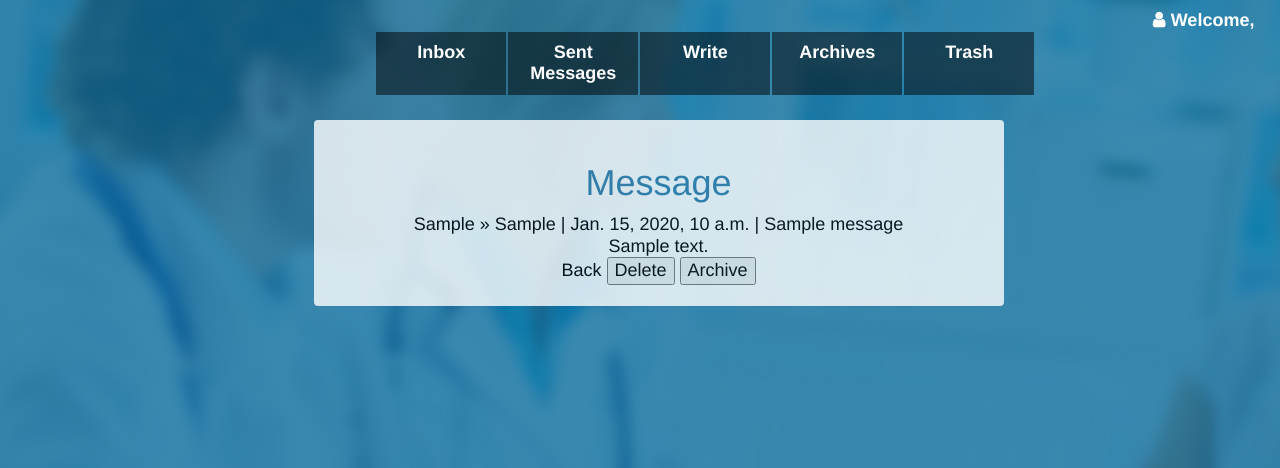
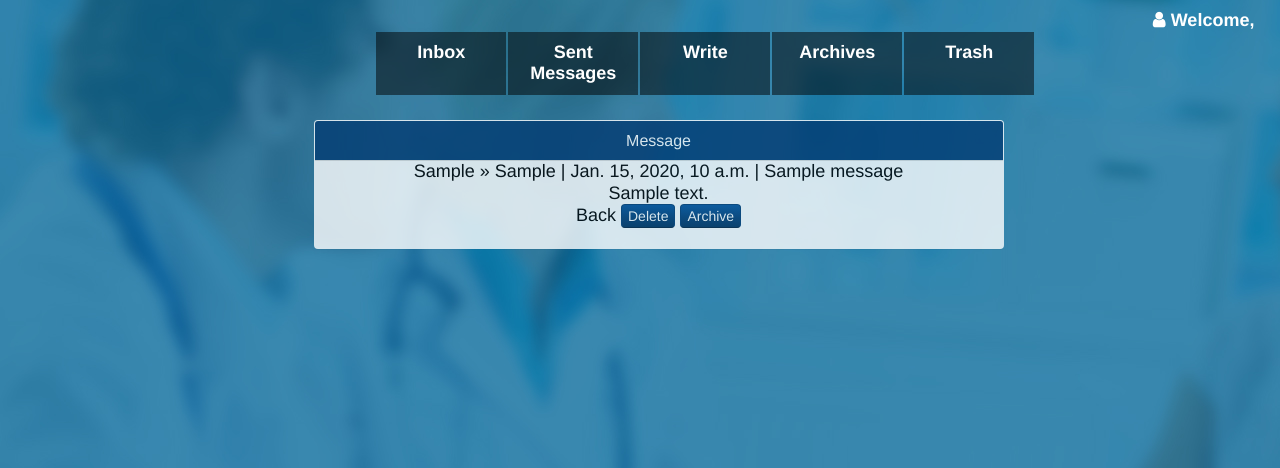
Before and after one commit to KylerF/HealthNet, a Django app: template healthnet_site/postman/templates/postman/view.html in a window 1280 px wide. Shown: the part 50-518 px from the top of the page. Run offline with Django 3.2, Linux system fonts and the light colour scheme; the template is opened without the code that fills it: most values are stand-ins (such as "Sample title", 1, 10 or a date in 2020); some libraries are stand-ins or nearby versions.

```diff
--- a/healthnet_site/healthnet/static/healthnet/style.css
+++ b/healthnet_site/healthnet/static/healthnet/style.css
@@ -48,7 +48,7 @@ body{
     padding-right: 20px;
     opacity: 0.8;
     margin-top: 80px;
-    margin-left: 60px;
+    margin-left: 27%;
 }
 #welcome{
     text-align:center;
--- a/healthnet_site/healthnet/templates/healthnet/index.html
+++ b/healthnet_site/healthnet/templates/healthnet/index.html
@@ -11,7 +11,6 @@
 
         <div id="image">
         <div id="index_container" class="col-md-6">
-
 
             <div id="index_paragraph">
                 <h3 id="welcome">Welcome to HealthNet</h3>
--- a/healthnet_site/healthnet/tests.py
+++ b/healthnet_site/healthnet/tests.py
@@ -126,11 +126,11 @@ class PatientTestCase(TestCase):
         test_patient = Patient(user_id=test_patient_user_id, first_name="test", last_name="patient",
                                contact_number=1231231234, emergency_contact_number=1231231234,
                                preferred_hospital=test_hospital, insurance_id=1234, insurance_company="test",
-                               address="test", city="test", state="NY", zipcode=12345, country="US", age=1,
+                               address="test", city="test", state="NY", zipcode=12345, age=1,
                                weight=20, height=20)
         test_patient.save()
 
-        test_patient.update_profile_info(new_contact_number=5184223456, new_emergency_contact_number=6781234567)
+        test_patient.update_profile_info(new_contact_number=5184223456, new_emergency_contact_number=6781234567, new_address="123 Test Rd", new_city="Test", new_state="NY", new_zipcode=14623, new_email="test@test.com")
 
         self.assertEqual(test_patient.user_id, test_patient_user_id)
         self.assertEqual(test_patient.first_name, "test")
@@ -232,7 +232,7 @@ class AppointmentTestCase(TestCase):
 
         new_date = datetime.datetime.now()
 
-        test_appointment.update_appointment(new_doctor_id=2, new_patient_id=2, new_appointment_date=new_date)
+        test_appointment.update_appointment(new_doctor_id=2, new_patient_id=2, new_start=new_date, new_end=new_date + datetime.timedelta(hours=1))
 
         self.assertEqual(test_appointment.doctor_id, 2)
         self.assertEqual(test_appointment.patient_id, 2)
--- a/healthnet_site/healthnet_site/settings.py
+++ b/healthnet_site/healthnet_site/settings.py
@@ -30,7 +30,6 @@ ALLOWED_HOSTS = []
 # Application definition
 
 INSTALLED_APPS = [
-    'healthnet.apps.HealthnetConfig',
     'django.contrib.admin',
     'django.contrib.auth',
     'django.contrib.contenttypes',
@@ -39,6 +38,7 @@ INSTALLED_APPS = [
     'django.contrib.staticfiles',
     'postman',
     'ajax_select',
+    'healthnet.apps.HealthnetConfig',
     #'django_countries',
 ]
 
--- a/healthnet_site/postman/templates/postman/view.html
+++ b/healthnet_site/postman/templates/postman/view.html
@@ -2,7 +2,9 @@
 {% load i18n %}{% load postman_tags %}
 {% block content %}
 <div id="postman">
-<h1>{% if pm_messages|length > 1 %}{% trans "Conversation" %}{% else %}{% trans "Message" %}{% endif %}</h1>
+ <div class="panel-info">
+<div class="panel-heading">
+<h1 class="panel-title">{% if pm_messages|length > 1 %}{% trans "Conversation" %}{% else %}{% trans "Message" %}{% endif %}</h1></div></div>
 {% for message in pm_messages %}
 <div class="pm_message{% if message.is_pending %} pm_pending{% endif %}{% if message.is_rejected %} pm_rejected{% endif %}{% if message.sender == user and message.sender_archived or message.recipient == user and message.recipient_archived %} pm_archived{% endif %}{% if message.sender == user and message.sender_deleted_at or message.recipient == user and message.recipient_deleted_at %} pm_deleted{% endif %}{% if message.recipient == user and not message.read_at %} pm_unread{% endif %}">
  <div class="pm_header">
@@ -19,16 +21,18 @@
 <input type="hidden" {% if pm_messages|length > 1 and message.thread_id %}name="tpks" value="{{ message.thread_id }}"{% else %}name="pks" value="{{ message.pk }}"{% endif %} />
 <a href="{{ next_url }}">{% trans "Back" %}</a>
 <span id="pm_buttons">
-<button type="submit" onclick="this.form.action='{% url 'postman:delete' %}?next={{ next_url|urlencode }}'">{% trans "Delete" %}</button>
-{% if not archived %}<button type="submit" onclick="this.form.action='{% url 'postman:archive' %}?next={{ next_url|urlencode }}'">{% trans "Archive" %}</button>{% endif %}
+<button class="btn btn-info" type="submit" onclick="this.form.action='{% url 'postman:delete' %}?next={{ next_url|urlencode }}'">{% trans "Delete" %}</button>
+{% if not archived %}<button class="btn btn-info" type="submit" onclick="this.form.action='{% url 'postman:archive' %}?next={{ next_url|urlencode }}'">{% trans "Archive" %}</button>{% endif %}
 </span>
 {% if reply_to_pk %}<a href="{% url 'postman:reply' reply_to_pk %}?next={{ next_url|urlencode }}">{% trans "Reply" %}</a>{% endif %}
 </form>
 {% if reply_to_pk %}<hr />
-<h2>{% trans 'Reply' %}</h2>
+ <div class="panel-info">
+<div class="panel-heading">
+<h2 class="panel-title">{% trans 'Reply' %}</h2></div></div><br/>
 <form action="{% url 'postman:reply' reply_to_pk %}?next={{ next_url|urlencode }}" method="post">{% csrf_token %}
-<div id="pm_reply">{{ form.body }}</div>
-<button type="submit">{% trans 'Reply' %}</button>
+<div class="col-md-12 col-md-offset-2" id="pm_reply">{{ form.body }}</div><br/>
+<button class="btn btn-info" type="submit">{% trans 'Reply' %}</button>
 </form>{% endif %}
 {% endif %}
 {% endfor %}
```
Also changed, not shown: healthnet_site/db.sqlite3.
